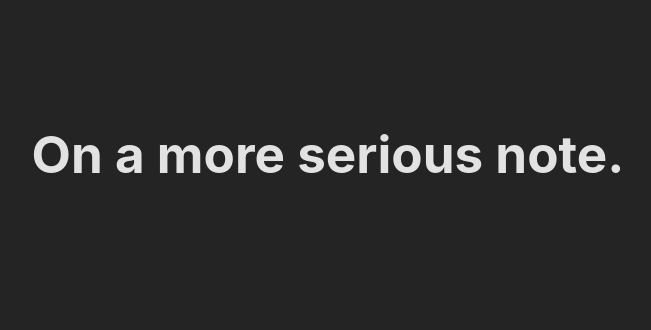
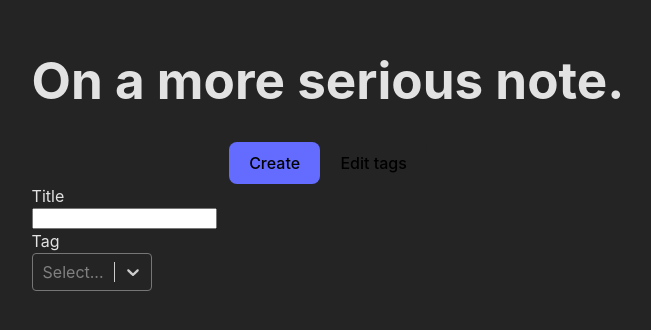
Before and after one commit to HalloJo/serious-note, a React (Vite) app: page / in a window 1280 px wide. Shown: the part 246-576 px from the top of the page, without its empty margins (312-963 px from the left). Built offline with nearby package versions, Linux system fonts and the light colour scheme.

Commit message:
Create NotesList and NoteCard components, add filtering functionality, passing down data

```diff
--- a/src/App.tsx
+++ b/src/App.tsx
@@ -6,6 +6,7 @@ import "./scss/globals.scss";
 import { NoteData, RawNote, Tag } from "./types";
 import { useLocalStorage } from "./useLocalStorage";
 import { v4 as uuidV4 } from "uuid";
+import NotesList from "./components/NotesList";
 
 const App = () => {
   const [notes, setNotes] = useLocalStorage<RawNote[]>("NOTES", []);
@@ -36,7 +37,10 @@ const App = () => {
   return (
     <div className="App">
       <Routes>
-        <Route path="/" element={<h1>On a more serious note.</h1>} />
+        <Route
+          path="/"
+          element={<NotesList availableTags={tags} notes={notesWithTags} />}
+        />
         <Route
           path="/new"
           element={
--- /dev/null
+++ b/src/components/NoteCard.tsx
@@ -0,0 +1,19 @@
+import { Link } from "react-router-dom";
+import { SimplifiedNote, Tag } from "../types";
+
+const NoteCard = ({ id, title, tags }: SimplifiedNote) => {
+  return (
+    <Link to={`/${id}`}>
+      <h3>{title}</h3>
+      {tags.length > 0 && (
+        <ul>
+          {tags.map((tag) => (
+            <li key={tag.id}>{tag.label}</li>
+          ))}
+        </ul>
+      )}
+    </Link>
+  );
+};
+
+export default NoteCard;
--- /dev/null
+++ b/src/components/NotesList.tsx
@@ -0,0 +1,95 @@
+import { useMemo, useState } from "react";
+import { Link } from "react-router-dom";
+import ReactSelect from "react-select";
+import { Tag, Note, SimplifiedNote } from "../types";
+import NoteCard from "./NoteCard";
+
+type NoteListProps = {
+  availableTags: Tag[];
+  notes: SimplifiedNote[];
+};
+
+const NotesList = ({ availableTags, notes }: NoteListProps) => {
+  const [selectedTags, setSelectedTags] = useState<Tag[]>([]);
+  const [title, setTitle] = useState("");
+
+  const filteredNotes = useMemo(() => {
+    return notes.filter((note) => {
+      return (
+        title === "" ||
+        (note.title.toLowerCase().includes(title.toLowerCase()) &&
+          (selectedTags.length === 0 ||
+            selectedTags.every((tag) =>
+              note.tags.some((noteTag) => noteTag.id === tag.id)
+            )))
+      );
+    });
+  }, [title, selectedTags, notes]);
+
+  return (
+    <>
+      <header className="notesList__header">
+        <h1 className="notesList__title">On a more serious note.</h1>
+        <div className="notesList__buttonWrapper">
+          <Link to="/new">
+            <button className="notesList__buttonPrimary" type="button">
+              Create
+            </button>
+          </Link>
+          <button>Edit tags</button>
+        </div>
+        <form action="">
+          <div className="noteForm__inputWrapper">
+            <label htmlFor="title">Title</label>
+            <input
+              type="text"
+              name="title"
+              id="title"
+              value={title}
+              onChange={(event) => setTitle(event.target.value)}
+              required
+            />
+          </div>
+          <div className="noteForm__inputWrapper">
+            <label htmlFor="tag">Tag</label>
+            <ReactSelect
+              styles={{
+                control: (baseStyles) => ({
+                  ...baseStyles,
+                  borderColor: "rgb(118, 118, 118)",
+                  backgroundColor: "#242424",
+                }),
+              }}
+              value={selectedTags.map((tag) => {
+                return { label: tag.label, value: tag.id };
+              })}
+              options={availableTags.map((tag) => {
+                return { label: tag.label, value: tag.id };
+              })}
+              onChange={(tags) => {
+                setSelectedTags(
+                  tags.map((tag) => {
+                    return { label: tag.label, id: tag.value };
+                  })
+                );
+              }}
+              isMulti
+            />
+          </div>
+        </form>
+      </header>
+      <div>
+        {filteredNotes.map((note) => (
+          <NoteCard
+            key={note.id}
+            id={note.id}
+            title={note.title}
+            tags={note.tags}
+          />
+        ))}
+      </div>
+    </>
+  );
+};
+
+export default NotesList;
--- a/src/scss/App.scss
+++ b/src/scss/App.scss
@@ -18,3 +18,9 @@
     background-color: var(--color-purple);
   }
 }
+
+.notesList {
+  &__buttonPrimary {
+    background-color: var(--color-purple);
+  }
+}
--- a/src/types.ts
+++ b/src/types.ts
@@ -23,3 +23,9 @@ export type Tag = {
     id: string,
     label: string,
 }
+
+export type SimplifiedNote = {
+    id: string;
+    title: string;
+    tags: Tag[];
+  };
```
